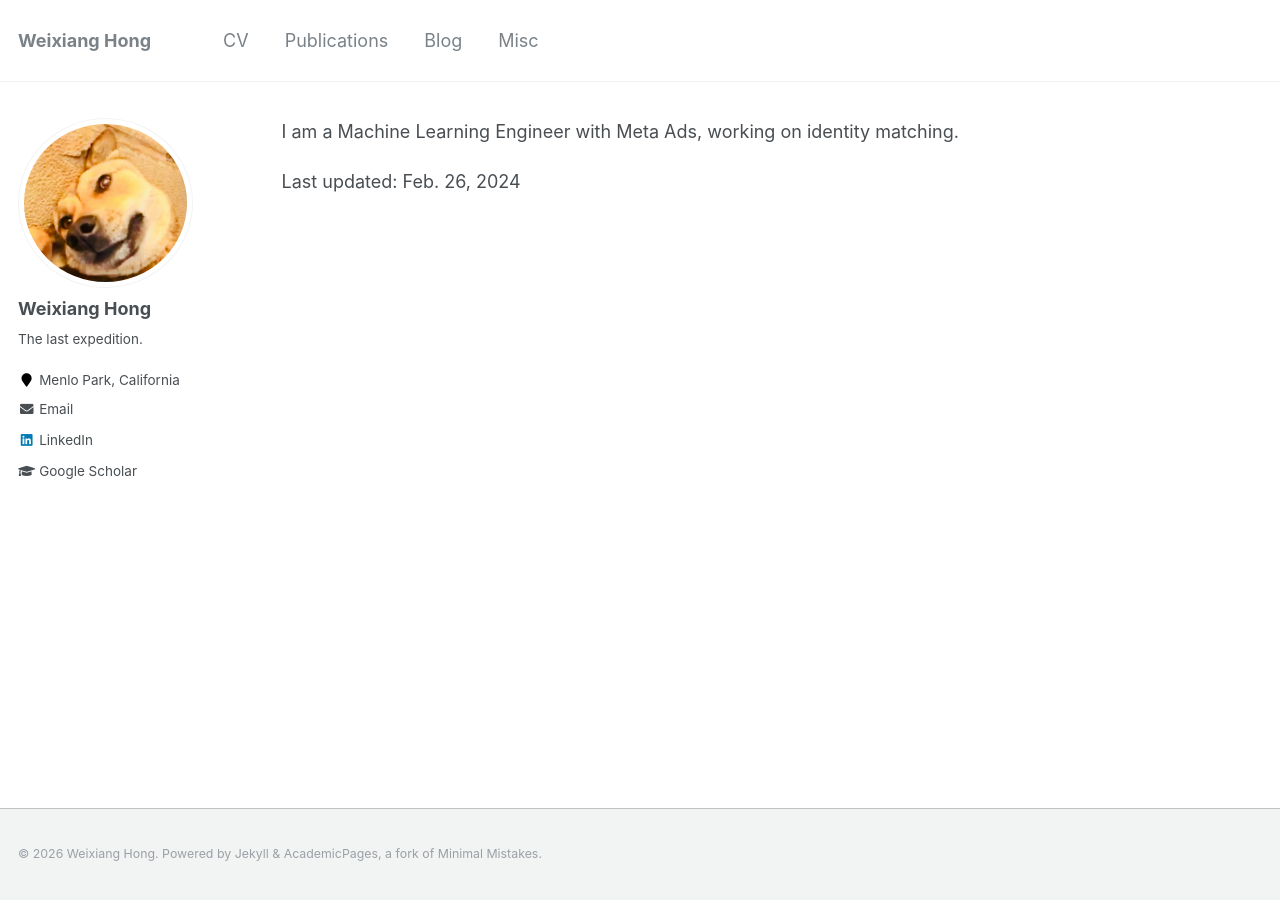
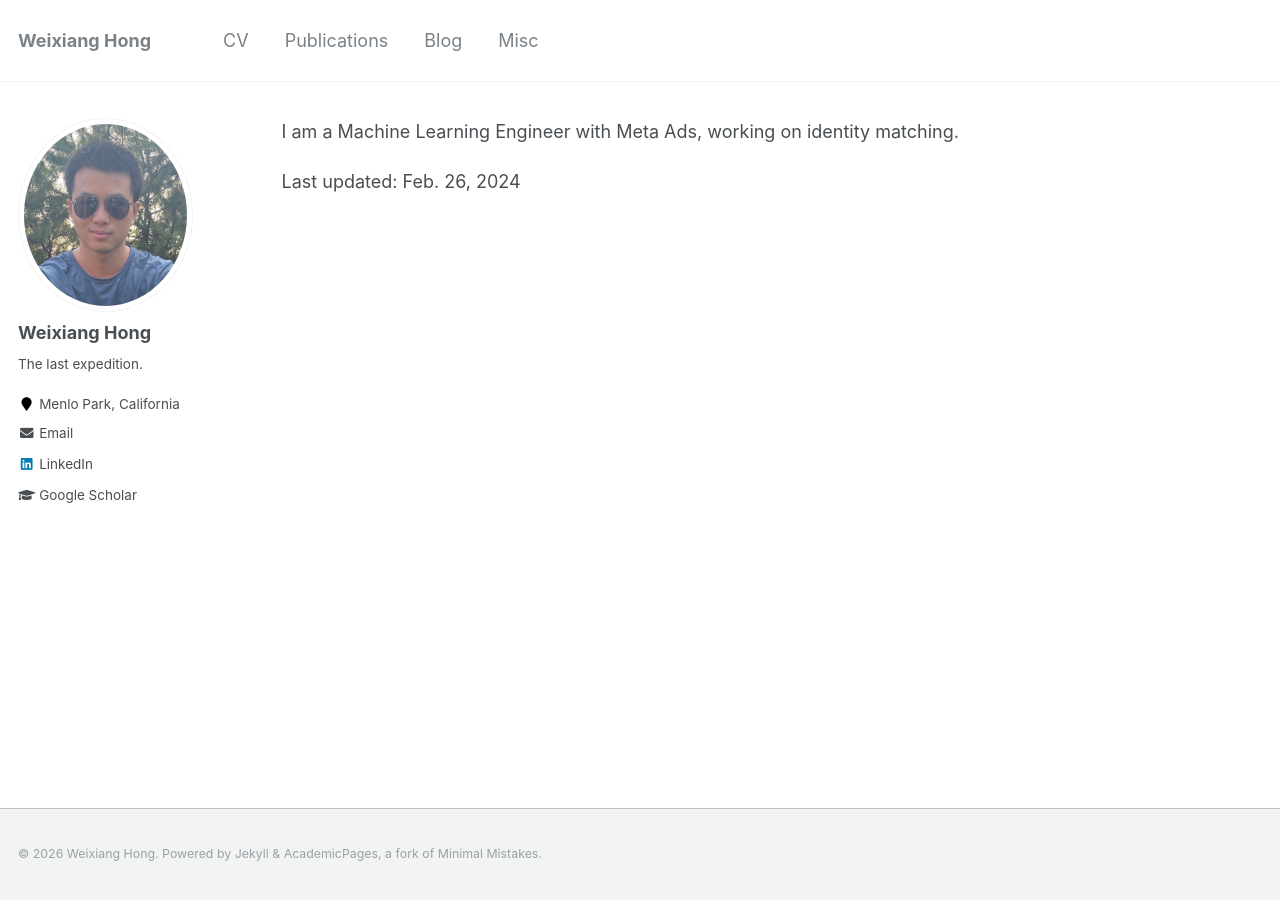
Before and after one commit to weixianghong/weixianghong.github.io, a Jekyll site: the page built from _pages/about.md, in a window 1280 px wide. Built offline with Jekyll 4.4.1, drawn with Linux system fonts in a browser that asks for light colours.

Commit message:
change avatar

```diff
--- a/_config.yml
+++ b/_config.yml
@@ -81,7 +81,7 @@ analytics:
 # Site Author
 author:
   name             : "Weixiang Hong"
-  avatar           : "baogou.jpg"
+  avatar           : "myself.png"
   bio              : "The last expedition."
   location         : "Menlo Park, California"
   employer         :
```
Also changed, not shown: images/myself.png (added).
